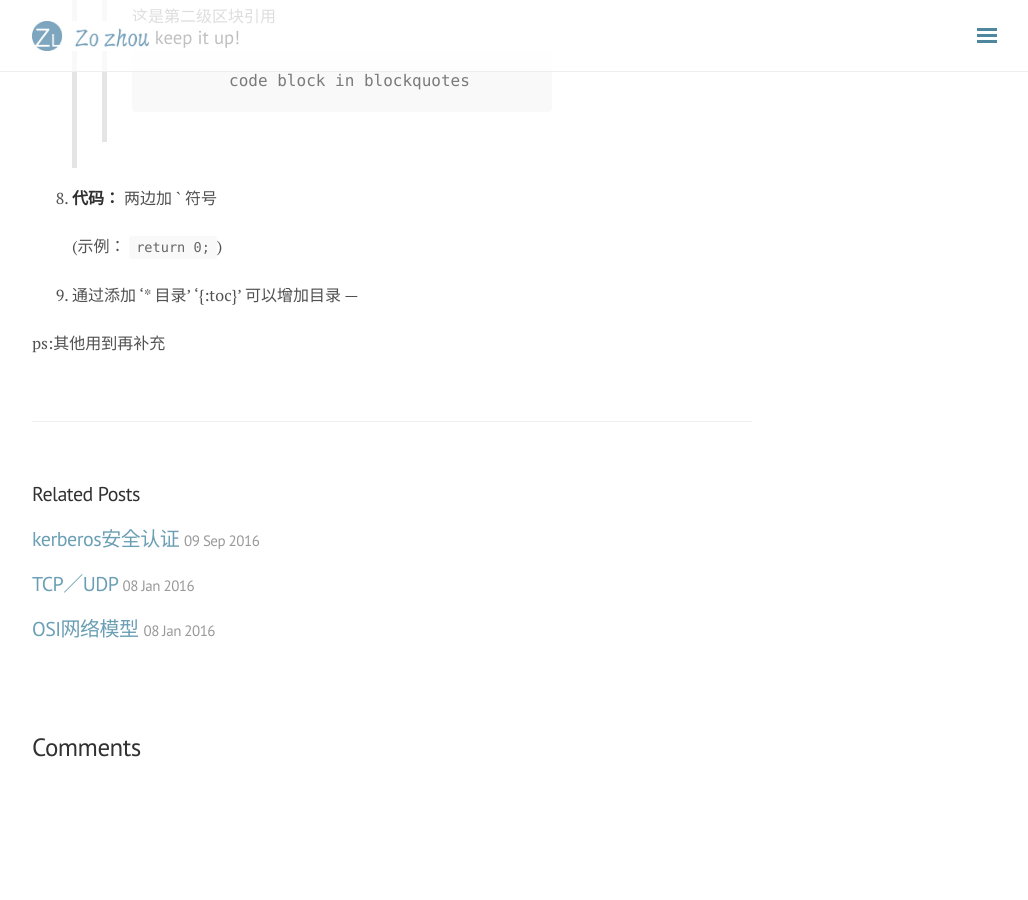
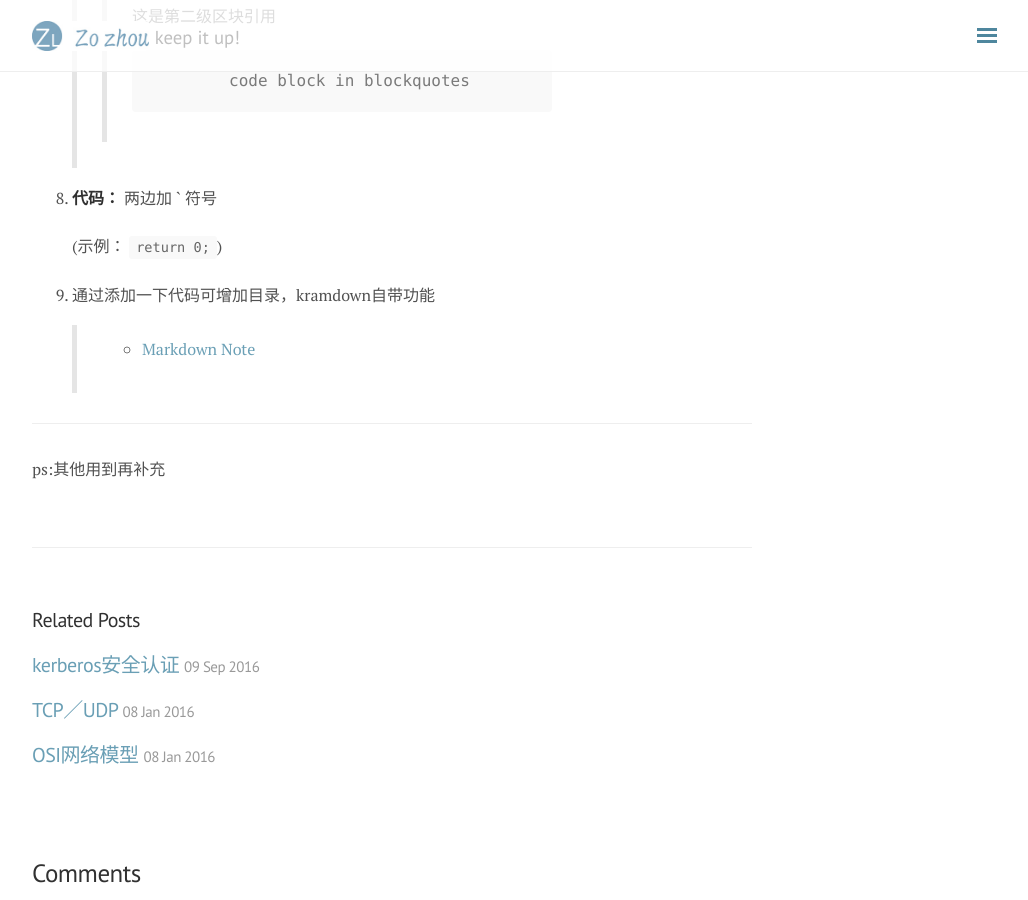
Before and after one commit to zsc1993916/zsc1993916.github.io, a Jekyll site: the page built from _posts/2015-12-2-markdown-note.md, in a window 1280 px wide and 900 px high, scrolled down 980 px. Shown: the whole window, without its empty margins (248-1276 px from the left). Built offline with Jekyll 4.4.1, drawn with Linux system fonts in a browser that asks for light colours; nearby versions of some CDN libraries; comment, search, counter and statistics services are not loaded; before the commit the page ends 1754 px from its top, so only the background shows below that.

Commit message:
Update 2015-12-2-markdown-note.md

```diff
--- a/_posts/2015-12-2-markdown-note.md
+++ b/_posts/2015-12-2-markdown-note.md
@@ -41,10 +41,10 @@ tags: markdown
 
 	(示例： `return 0;`)
 
-8. 通过添加
-	‘* 目录’
-	‘{:toc}’
-	可以增加目录
+8. 通过添加一下代码可增加目录，kramdown自带功能
+> * 目录
+> {:toc}
+
 ---
 
 
```
